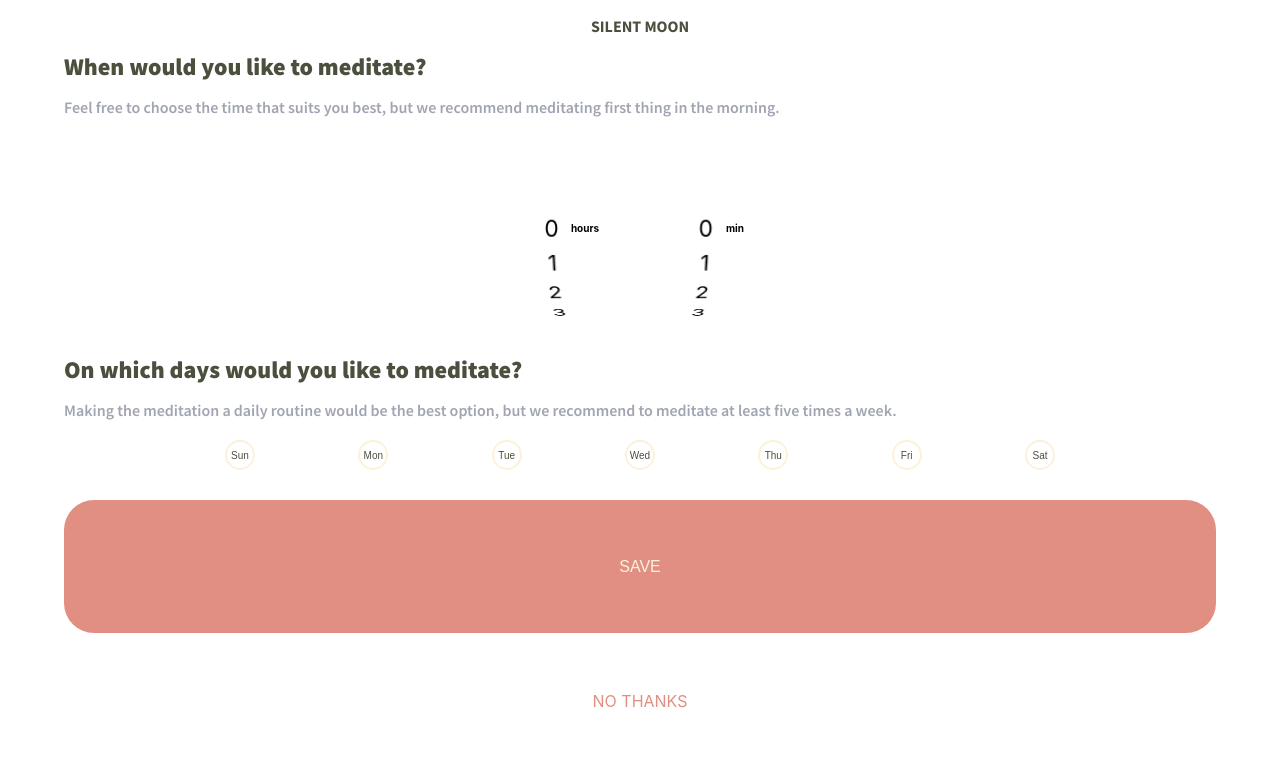
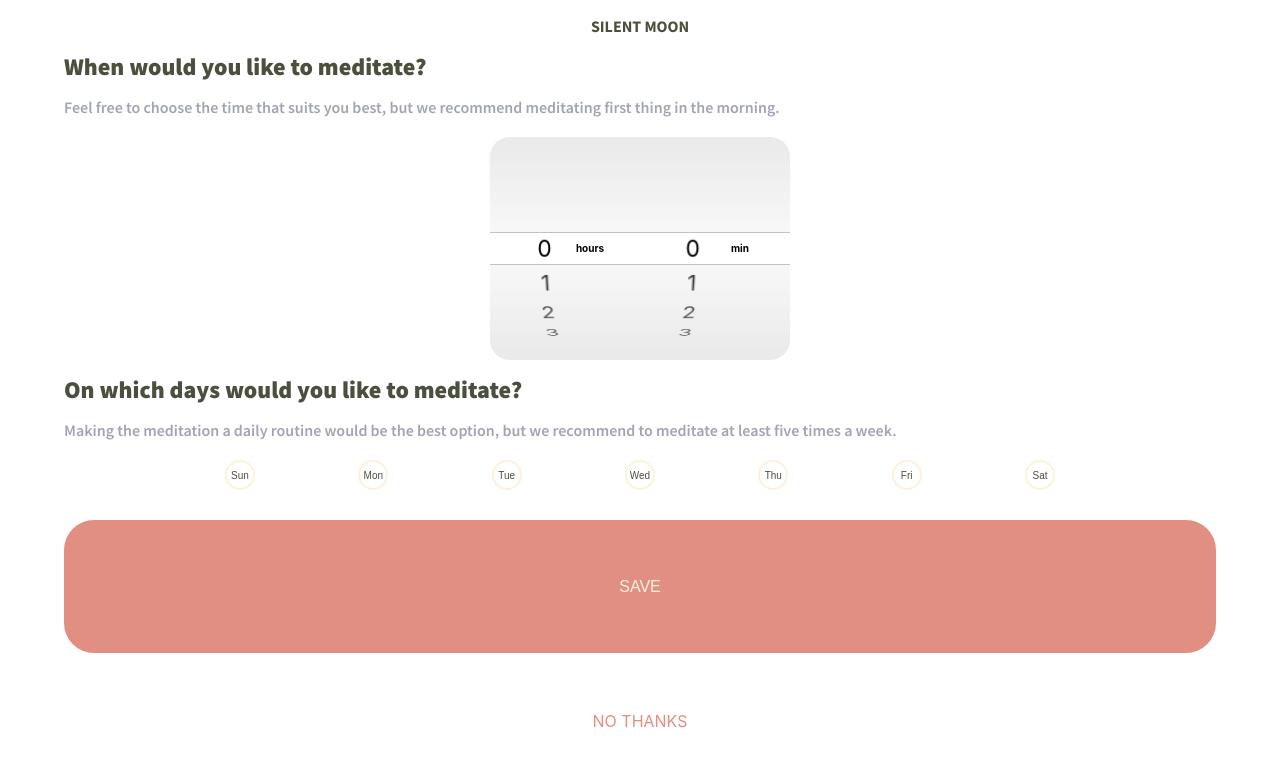
Before and after one commit to Marius-Elting/Silent-Moon-Frontend, a React (Create React App) app: page /remindme in a window 1280 px wide. Shown: the top 766 px of the page. Built offline with nearby package versions, Linux system fonts and the light colour scheme.

Commit message:
timepicker adjusted

```diff
--- a/src/components/TimePicker/Embla.css
+++ b/src/components/TimePicker/Embla.css
@@ -22,18 +22,20 @@
 
 .embla:before {
     top: -0.5px;
-    border-bottom: 0.5px solid rgba(var(--text-high-contrast-rgb-value), 0.3);
+    border-bottom: 0.5px solid rgba(105, 105, 105, 0.3);
     background: linear-gradient(to top,
-            rgba(var(--background-code-rgb-value), 0.65) 0%,
-            rgba(var(--background-code-rgb-value), 1) 100%);
+            rgba(220, 218, 218, 0.2) 0%,
+            rgba(219, 219, 219, 0.6) 100%);
+    border-radius: 20px 20px 0 0;
 }
 
 .embla:after {
     bottom: -0.5px;
-    border-top: 0.5px solid rgba(var(--text-high-contrast-rgb-value), 0.3);
+    border-top: 0.5px solid rgba(105, 105, 105, 0.3);
     background: linear-gradient(to bottom,
-            rgba(var(--background-code-rgb-value), 0.65) 0%,
-            rgba(var(--background-code-rgb-value), 1) 100%);
+            rgba(220, 218, 218, 0.2) 0%,
+            rgba(219, 219, 219, 0.6) 100%);
+    border-radius: 0 0 20px 20px;
 }
 
 .embla__ios-picker {
@@ -70,12 +72,12 @@
 
 .embla__ios-picker__viewport--perspective-left {
     perspective-origin: calc(50% + 130px) 50%;
-    transform: translateX(27px);
+    transform: translateX(20px);
 }
 
 .embla__ios-picker__viewport--perspective-right {
     perspective-origin: calc(50% - 130px) 50%;
-    transform: translateX(-27px);
+    transform: translateX(-40px);
 }
 
 .embla__ios-picker__container {
@@ -103,6 +105,6 @@
 
 .embla__ios-picker__label {
     font-weight: bold;
-    transform: translateX(-55px);
+    transform: translateX(-50px);
     pointer-events: none;
 }
--- a/src/components/TimePicker/EmblaCarouselIosPickerItem.jsx
+++ b/src/components/TimePicker/EmblaCarouselIosPickerItem.jsx
@@ -2,6 +2,7 @@ import React, { useEffect, useState, useCallback, useRef } from 'react'
 import useEmblaCarousel from 'embla-carousel-react'
 import { flushSync } from 'react-dom'
 import "./Embla.css"
+
 
 const CIRCLE_DEGREES = 360
 const WHEEL_ITEM_SIZE = 30
--- a/src/pages/RemindMe/RemindMe.scss
+++ b/src/pages/RemindMe/RemindMe.scss
@@ -17,19 +17,12 @@
 
 }
 
-.MuiPickerStaticWrapper-root,
-.css-u0soqy-MuiPickerStaticWrapper-root,
-.MuiPickerStaticWrapper-content,
-.css-xelq0e-MuiPickerStaticWrapper-content,
-.MuiCalenderOrClockPicker-root,
-.css-j3g793-MuiCalenderOrClockPicker-root {
-    max-width: 90%;
-    margin: 0 auto;
+.RemindMeTimeChoiceWrapper {
+    h3 {
+        margin-bottom: 2rem;
+    }
 }
 
-.css-1mgnakj-MuiTypography-root-PrivatePickersToolbarText-root {
-    font-size: 1rem;
-}
 
 .RemindMeDaysWrapper {
     width: 90%;
@@ -75,12 +68,3 @@
     }
 
 }
-
-.swiperContainer {
-    height: 60px;
-    // overflow: hidden;
-}
-
-// .sliderSlide {
-//     height: 5px;
-// }
```
